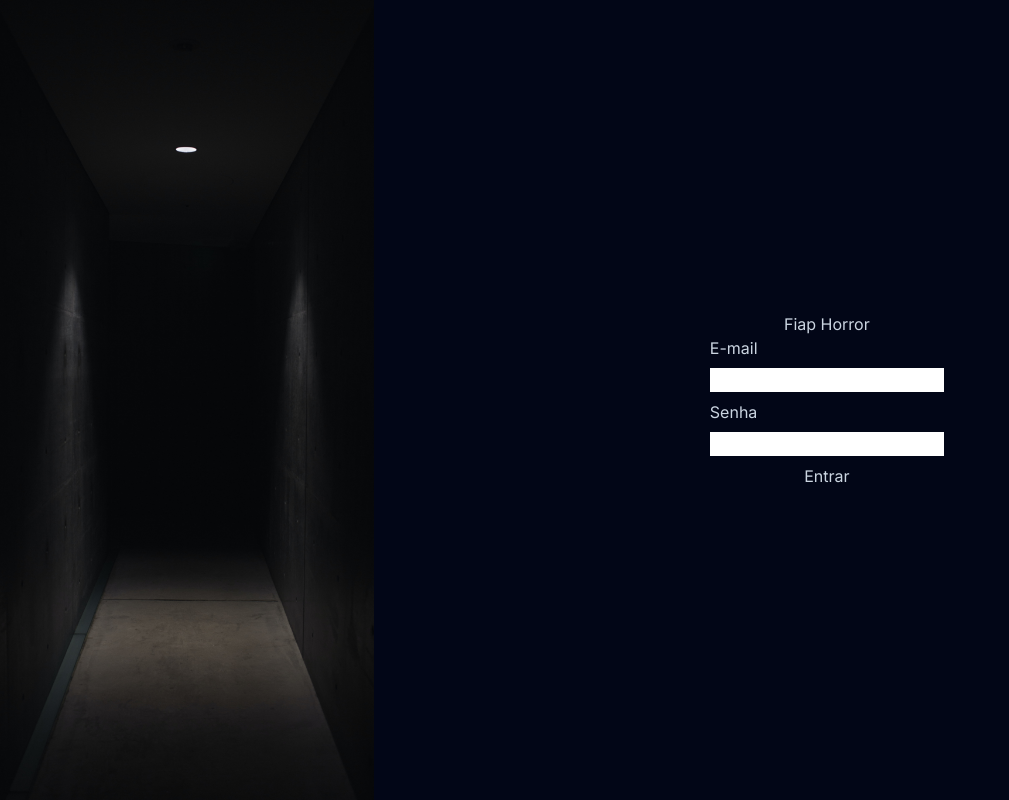
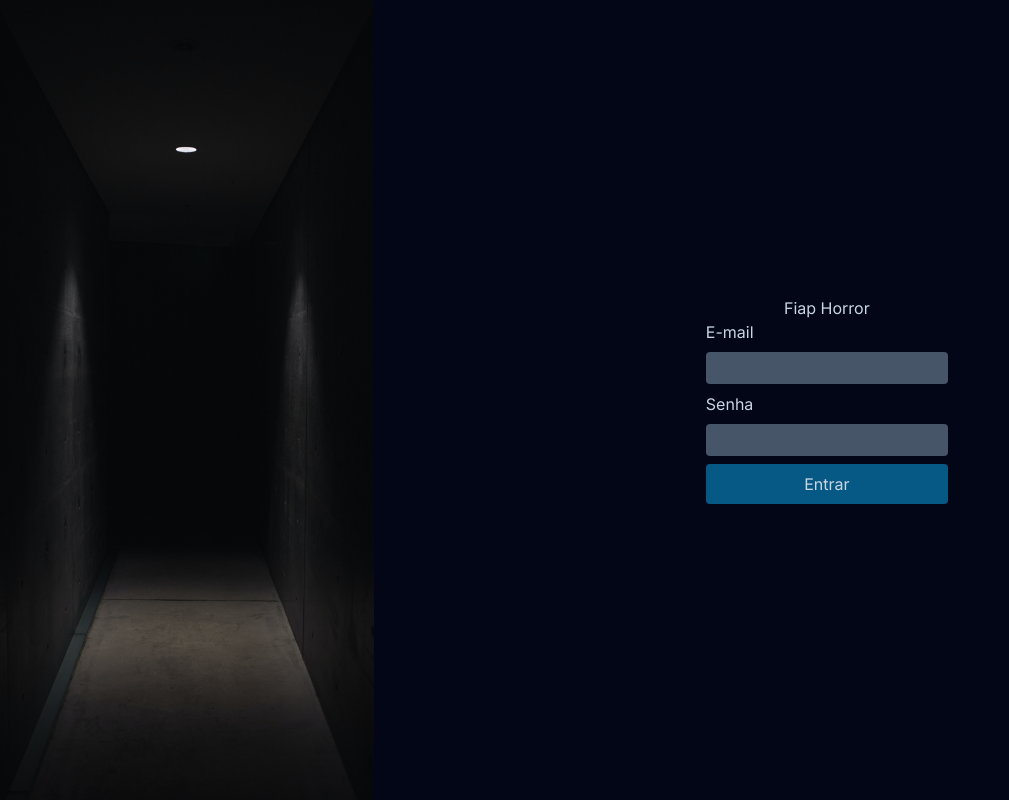
Before and after one commit to guilhermesmb/FiapHorror_3ECR2023, a Next.js app: page /login in a window 1280 px wide. Shown: the whole page, without its empty margins (0-1009 px from the left). Built offline with nearby package versions, Linux system fonts and the light colour scheme.

Commit message:
login irado

```diff
--- a/src/app/login/page.jsx
+++ b/src/app/login/page.jsx
@@ -1,7 +1,18 @@
+'use client'
+
 import Image from "next/image";
 import loginimage from "@/images/login.jpg"
+import { useState } from "react";
 
 export default function Login(){
+    const [email, setEmail] = useState("")
+    const [senha, setSenha] = useState("")
+
+    function login(e){
+        e.preventDefault()
+        console.log(email, senha)
+    }
+
     return(
         <div className="flex">
             <aside className="hidden lg:flex h-screen">
@@ -9,12 +20,26 @@ export default function Login(){
             </aside>
             <main className="flex flex-col justify-center items-center p-4 h-screen w-full">
                 <h2>Fiap Horror</h2>
-                <form action="" className="flex flex-col gap-2">
+                <form onSubmit={login} className="flex flex-col gap-2">
                     <label htmlFor="email">E-mail</label>
-                    <input type="email" id="email" />
+
+                    <input
+                    type="email"
+                    id="email"
+                    value= {email}
+                    onChange={(e) => setEmail(e.target.value)}
+                    className="bg-slate-600 p-1 rounded"/>
+
                     <label htmlFor="password">Senha</label>
-                    <input type="password" id="password" />
-                    <button>Entrar</button>
+
+                    <input
+                    type="password"
+                    id="password"
+                    value= {senha}
+                    onChange={(e) => setSenha(e.target.value)}
+                    className="bg-slate-600 p-1 rounded"/>
+
+                    <button className="bg-sky-800 p-2 rounded">Entrar</button>
                 </form>
             </main>
         </div>
```
